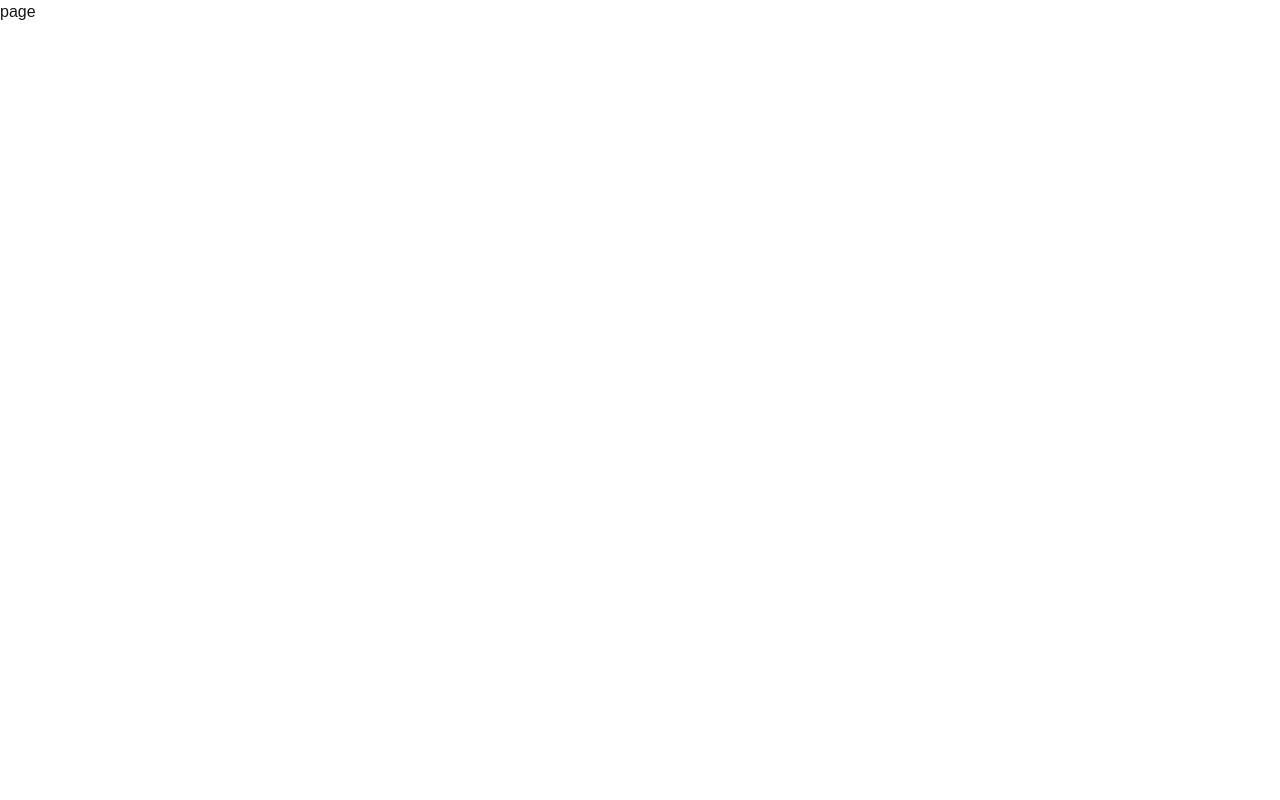
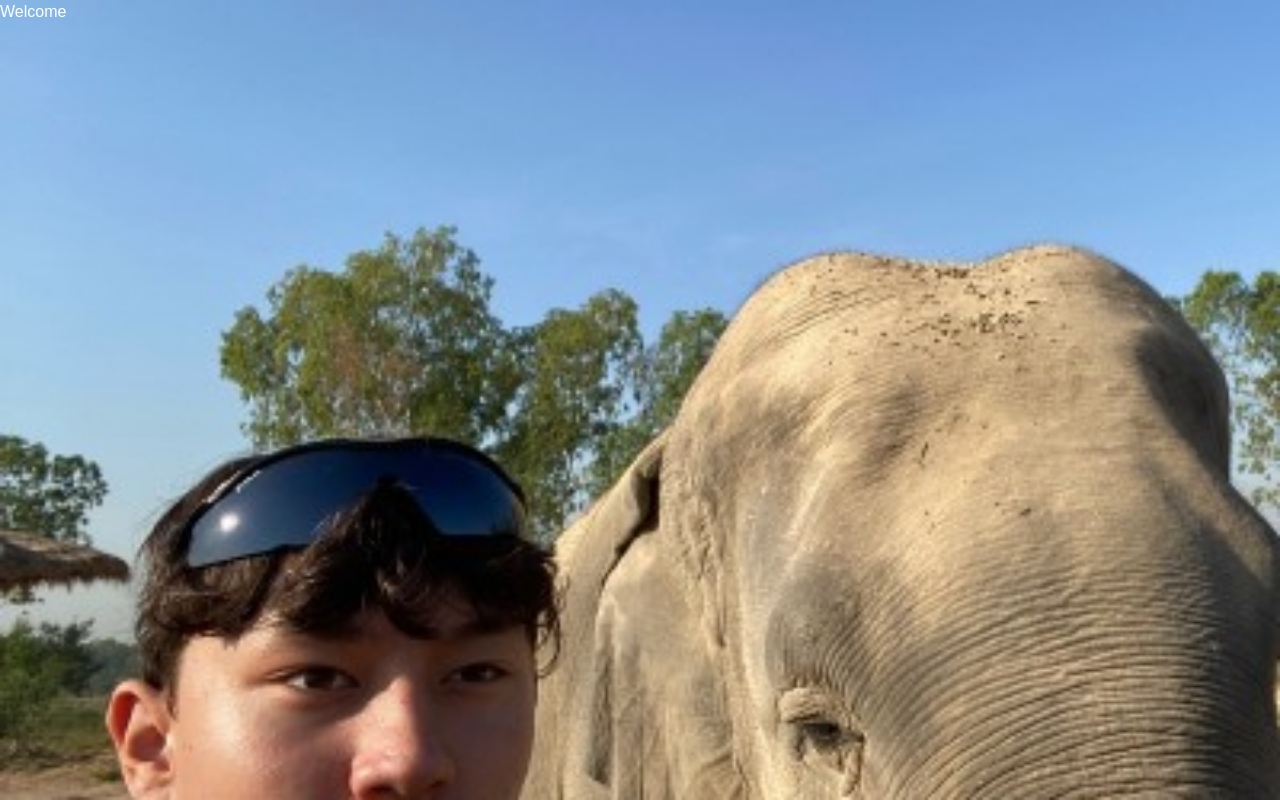
Before and after one commit to andrecamerino/WDCCxSESA-hackathon-25, a Next.js app: page / in a window 1280 px wide. Built offline with nearby package versions, Linux system fonts and the light colour scheme.

Commit message:
background push

```diff
--- a/src/app/(home)/page.tsx
+++ b/src/app/(home)/page.tsx
@@ -1,9 +1,19 @@
-import React from 'react'
+import React from 'react';
+import bgImage from './lucas.jpg'; // if you're importing a local image
 
-const page = () => {
+const Page = () => {
   return (
-    <div>page</div>
-  )
-}
+    <div
+      style={{
+        backgroundImage: `url('/assets/lucas.jpeg')`,
+        backgroundSize: 'cover',
+        backgroundPosition: 'center',
+        height: '100vh',
+      }}
+    >
+      <h1 style={{ color: 'white' }}>Welcome</h1>
+    </div>
+  );
+};
 
-export default page
+export default Page;
```
